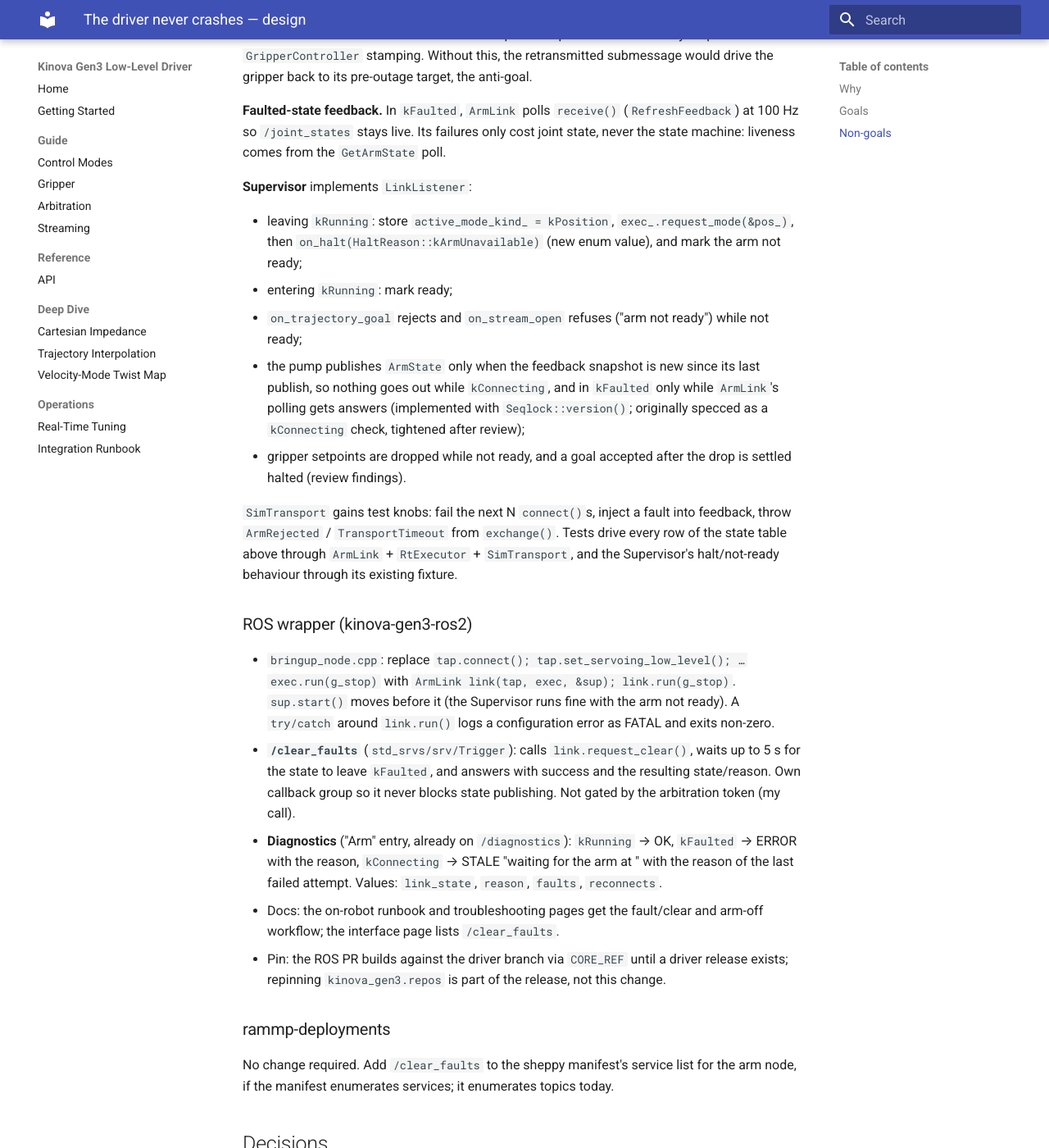
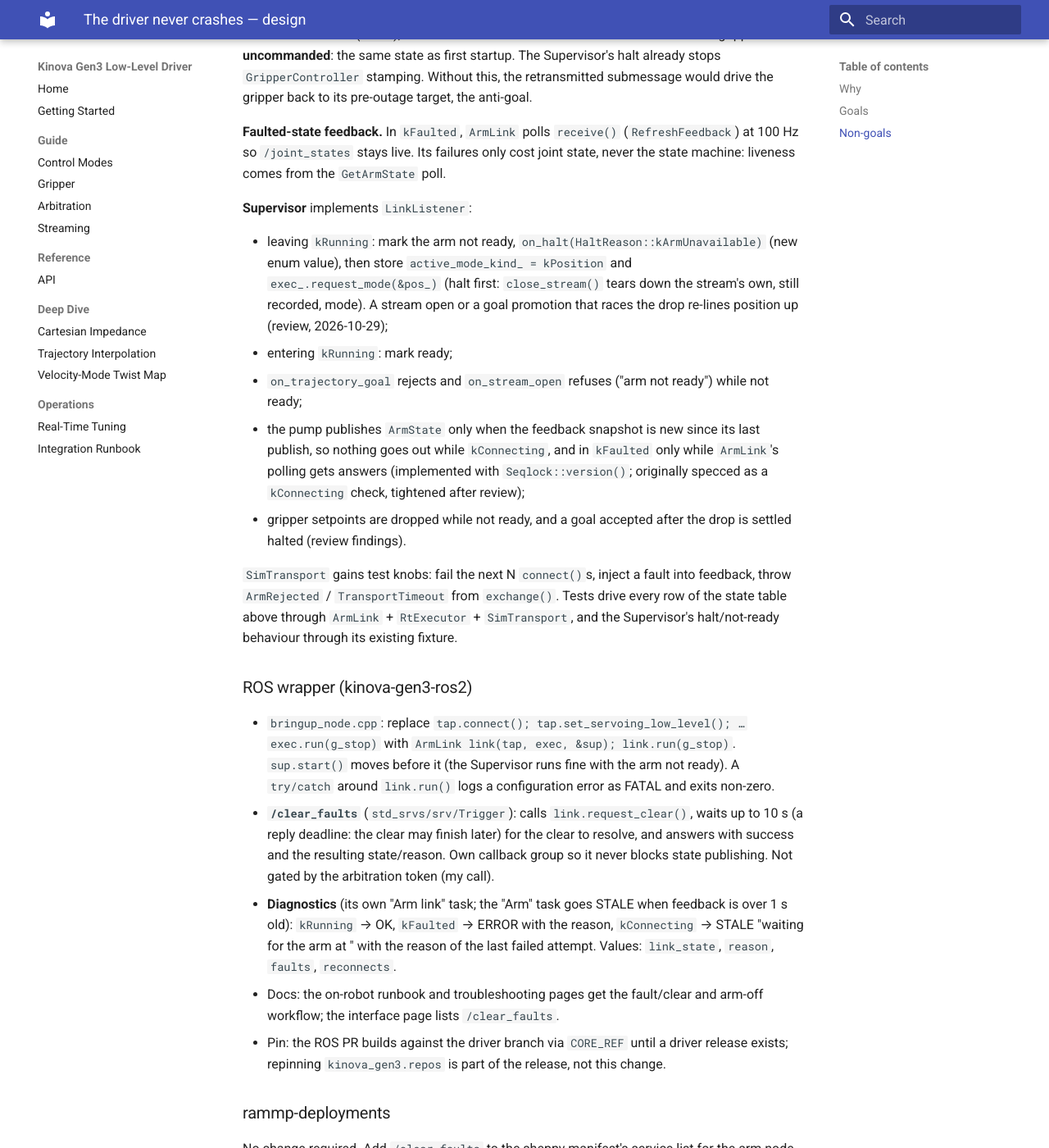
Before and after one commit to rammp-org/kinova-gen3-driver, an MkDocs documentation site: the page built from docs/superpowers/specs/2026-10-27-never-crash-design.md, in a window 1280 px wide and 1400 px high, scrolled down 5704 px. Shown: the whole window at 82% size. Built offline with MkDocs 1.6.1 and Material for MkDocs 9.7.7, drawn with Linux system fonts in a browser that asks for light colours; some of the changed text lies outside the part shown.

Commit message:
fix: close link-drop races found in review
- A stream open whose mode-settle sleep spans a link drop was accepted
  against a downed arm, and recovery could adopt the stream's mode instead
  of position. Re-check readiness under stream_mtx_ before opening; refuse
  and line position up again.
- set_servoing_low_level() marked low-level only after the seed, so a seed
  failure left the base in low-level with release_low_level() a no-op.
- A goal the sampler promoted during the drop could override the position
  re-request; the arm-unavailable halt lines position up again.
- Gripper setpoint vs halt release: both under stream_mtx_, readiness
  checked under it.
- A clear accepted just before the link dropped never moved clears_done;
  it now resolves to the new state.
- Docs: CHANGELOG breaking labels and the apps' faulted-start change; spec,
  api.md and runbook reconciled with the code.

Co-Authored-By: Claude Opus 5.5 <noreply@anthropic.com>
Claude-Session: https://claude.ai/code/session_01QoDtVoSRosPcQH1FLZCBgM

```diff
--- a/docs/superpowers/specs/2026-10-27-never-crash-design.md
+++ b/docs/superpowers/specs/2026-10-27-never-crash-design.md
@@ -1,6 +1,6 @@
 # The driver never crashes — design
 
-Status: implemented 2026-10-27 on `feat/96-never-crash` (sim-tested; on-arm validation pending). Tracks #96 (items 4–7), #59, and option 1 of #100.
+Status: implemented 2026-10-27 on `feat/96-never-crash` (validated on the arm 2026-10-28 and 2026-10-29; see "On the arm"). Tracks #96 (items 4–7), #59, and option 1 of #100.
 
 ## Why
 
@@ -200,8 +200,8 @@ first timeout. A dead link doesn't answer the next six either. Decorators
 (`FeedbackTap`, `GripperController`) forward it. `SimTransport` implements it.
 
 **`KortexTransport::connect()`** stops calling `ClearFaults()`. Clearing is now
-explicit only. **`set_servoing_low_level()`** ends by setting all 7 actuators to
-POSITION (pumped, via `set_actuator_modes`). After a cable pull the actuators
+explicit only. **Re-entry** (`ArmLink`, right after `set_servoing_low_level()`)
+sets all 7 actuators to POSITION (pumped, via `set_actuator_modes`). After a cable pull the actuators
 may still be in TORQUE mode, and the first commands of a new run carry zero
 torque. On the first start this is redundant but harmless.
 
@@ -224,9 +224,11 @@ cost joint state, never the state machine: liveness comes from the
 
 **Supervisor** implements `LinkListener`:
 
-- leaving `kRunning`: store `active_mode_kind_ = kPosition`,
-  `exec_.request_mode(&pos_)`, then `on_halt(HaltReason::kArmUnavailable)`
-  (new enum value), and mark the arm not ready;
+- leaving `kRunning`: mark the arm not ready, `on_halt(HaltReason::kArmUnavailable)`
+  (new enum value), then store `active_mode_kind_ = kPosition` and
+  `exec_.request_mode(&pos_)` (halt first: `close_stream()` tears down the
+  stream's own, still recorded, mode). A stream open or a goal promotion that
+  races the drop re-lines position up (review, 2026-10-29);
 - entering `kRunning`: mark ready;
 - `on_trajectory_goal` rejects and `on_stream_open` refuses ("arm not ready")
   while not ready;
@@ -251,10 +253,11 @@ through its existing fixture.
   ready). A `try/catch` around `link.run()` logs a configuration error as
   FATAL and exits non-zero.
 - **`/clear_faults`** (`std_srvs/srv/Trigger`): calls `link.request_clear()`,
-  waits up to 5 s for the state to leave `kFaulted`, and answers with success
-  and the resulting state/reason. Own callback group so it never blocks state
+  waits up to 10 s (a reply deadline: the clear may finish later) for the clear
+  to resolve, and answers with success and the resulting state/reason. Own callback group so it never blocks state
   publishing. Not gated by the arbitration token (my call).
-- **Diagnostics** ("Arm" entry, already on `/diagnostics`): `kRunning` → OK,
+- **Diagnostics** (its own "Arm link" task; the "Arm" task goes STALE when
+  feedback is over 1 s old): `kRunning` → OK,
   `kFaulted` → ERROR with the reason, `kConnecting` → STALE "waiting for the
   arm at <ip>" with the reason of the last failed attempt. Values: `link_state`,
   `reason`, `faults`, `reconnects`.
```
Also changed, not shown: CHANGELOG.md (+6 -2 lines), docs/integration-runbook.md (+1 -1 lines), docs/reference/api.md (+4 -4 lines), 4 other files.
